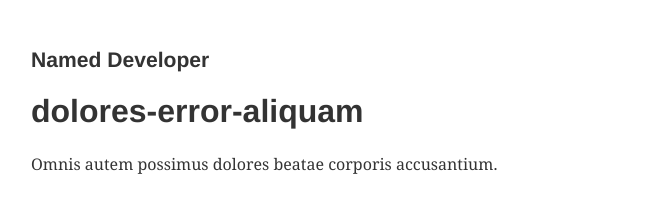
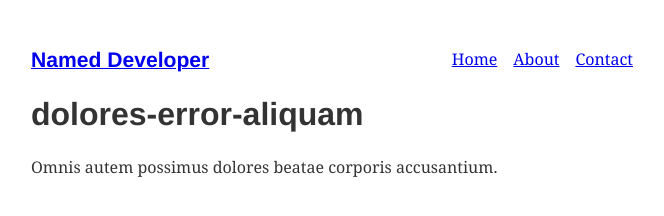
Before and after one commit to dezang/gs-gatsby, a Gatsby site in the folder part-three/: page / in a window 1280 px wide. Shown: the whole page, without its empty margins (300-964 px from the left). Built offline with nearby package versions, Linux system fonts and the light colour scheme; Gatsby itself is replaced by a stand-in of ours.

Commit message:
Done part three

```diff
--- a/part-three/src/components/layout.js
+++ b/part-three/src/components/layout.js
@@ -1,8 +1,24 @@
 import React from "react"
+import { Link } from "gatsby"
+
+const ListLink = props => (
+  <li style={{ display: `inline-block`, marginRight: `1rem` }}>
+    <Link to={props.to}>{props.children}</Link>
+  </li>
+)
 
 export default ({ children }) => (
   <div style={{ margin: `3rem auto`, maxWidth: 650, padding: `0 1rem` }}>
-    <h3>Named Developer</h3>
+    <header style={{ marginBottom: `1.5rem` }}>
+      <Link to="/" style={{ textShadow: `none`, backgroundImage: `none` }}>
+        <h3 style={{ display: `inline` }}>Named Developer</h3>
+      </Link>
+      <ul style={{ listStyle: `none`, float: `right` }}>
+        <ListLink to="/">Home</ListLink>
+        <ListLink to="/about">About</ListLink>
+        <ListLink to="/contact">Contact</ListLink>
+      </ul>
+    </header>
     {children}
   </div>
 )
```
